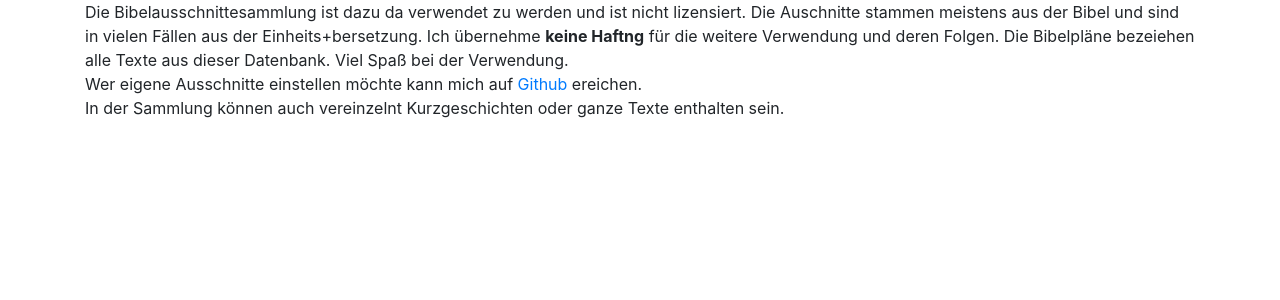
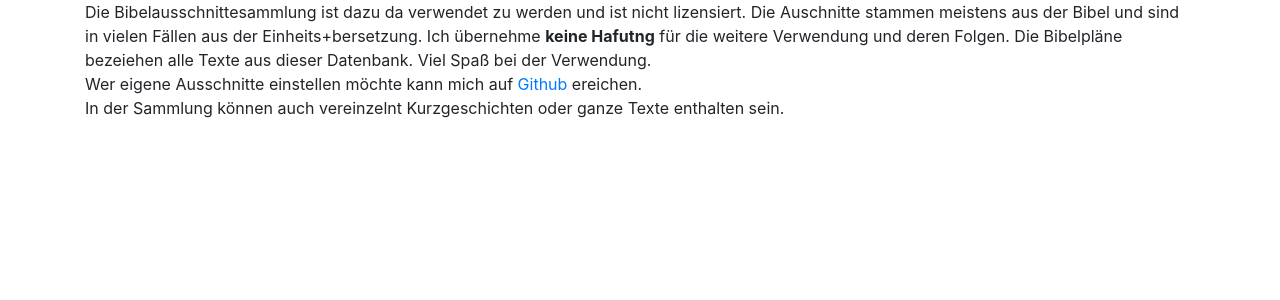
Before and after one commit to Chaostheorie/Lecrox, a Flask app: page /snippets-info in a window 1280 px wide. Shown: the part 56-356 px from the top of the page. Run offline with Flask 2, Linux system fonts and the light colour scheme; some libraries are stand-ins or nearby versions.

Commit message:
fix typo

```diff
--- a/templates/snippets_info.html
+++ b/templates/snippets_info.html
@@ -2,7 +2,7 @@
 {% block app_content %}
 Die Bibelausschnittesammlung ist dazu da verwendet zu werden und ist nicht
 lizensiert. Die Auschnitte stammen meistens aus der Bibel und sind in vielen
-Fällen aus der Einheits+bersetzung. Ich übernehme <strong>keine Haftng</strong>
+Fällen aus der Einheits+bersetzung. Ich übernehme <strong>keine Hafutng</strong>
 für die weitere Verwendung und deren Folgen. Die Bibelpläne bezeiehen alle Texte
 aus dieser Datenbank. Viel Spaß bei der Verwendung.<br> Wer eigene Ausschnitte
 einstellen möchte kann mich auf <a href="https://github.com/Chaostheorie">
```
